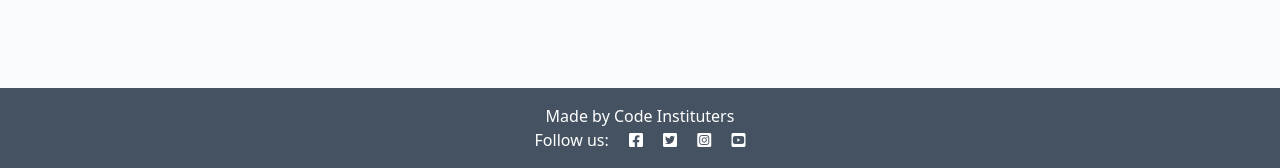
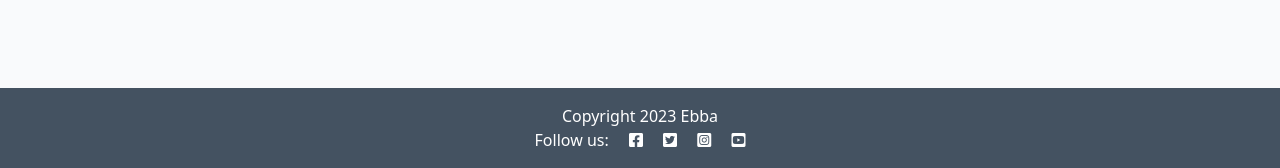
Before and after one commit to EbbaGronvall/django-blog, a Django app: page / in a window 1280 px wide. Shown: the part 632-800 px from the top of the page. Run offline with Django 4.2, Linux system fonts and the light colour scheme; data that the repository does not hold is empty.

Commit message:
Block made for Copyright section in the base html

```diff
--- a/blog/templates/blog/index.html
+++ b/blog/templates/blog/index.html
@@ -50,3 +50,7 @@
 
 <!-- index.html content ends here -->
 {% endblock %}
+
+{% block copyright %}
+    Copyright 2023 Ebba
+{% endblock  %}
--- a/templates/base.html
+++ b/templates/base.html
@@ -60,8 +60,13 @@
     </main>
 
     <!-- Footer -->
+
     <footer class="footer mt-auto py-3 dark-bg">
-        <p class="m-0 text-center text-white">Made by Code Instituters</p>
+        <p class="m-0 text-center text-white">
+            {% block copyright %}
+                Made by Code Instituters
+            {% endblock copyright %}
+        </p>
         <p class="m-0 text-center text-white">Follow us: <i class="fab fa-facebook-square ms-3"></i>
             <i class="fab fa-twitter-square ms-3"></i>
             <i class="fab fa-instagram-square ms-3"></i>
```
